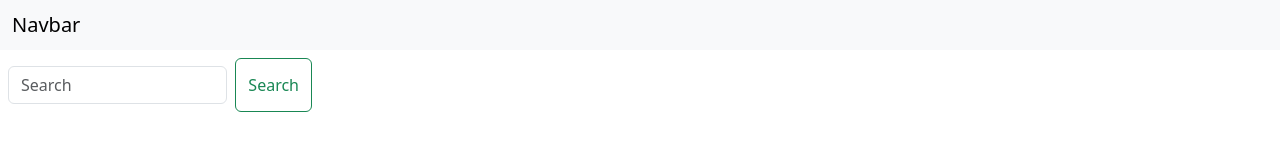
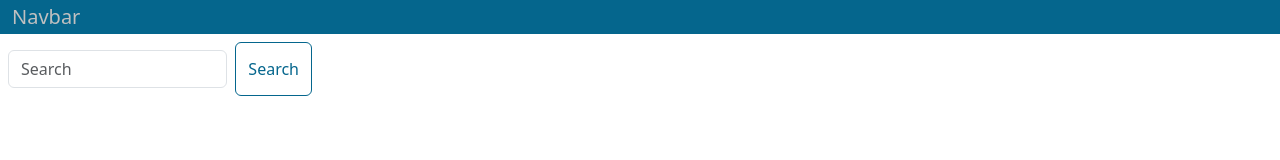
Before and after one commit to cecrouch01/Vacaction-Weather-App, a plain HTML site: page index.html in a window 1280 px wide. Drawn offline with nearby package versions, Linux system fonts and the light colour scheme.

Commit message:
addition of CSS Styling

```diff
--- a/assets/css/style.css
+++ b/assets/css/style.css
@@ -1,3 +1,24 @@
+:root {
+    --silver: #C0C0C0;
+    --blue: #05668D;
+
+}
+
+.container-fluid {
+    background-color: var(--blue);
+}
+.navbar-brand {
+    color: var(--silver);
+}
+.btn-outline-success {
+    color: var(--blue);
+    border-color: var(--blue);
+}
+.btn-outline-success:hover {
+    color: var(--silver);
+    border-color: var(--blue);
+    background-color: var(--blue);
+}
 .forecast-div {
     display: none
 }
--- a/index.html
+++ b/index.html
@@ -9,7 +9,7 @@
     <title>Vacation Weather App</title>
 </head>
 <body>
-    <nav class="navbar bg-body-tertiary">
+    <nav class="navbar bg-body-tertiary p-0">
       <div class="container-fluid">
         <span class="navbar-brand mb-0 h1">Navbar</span>
       </div>
```
